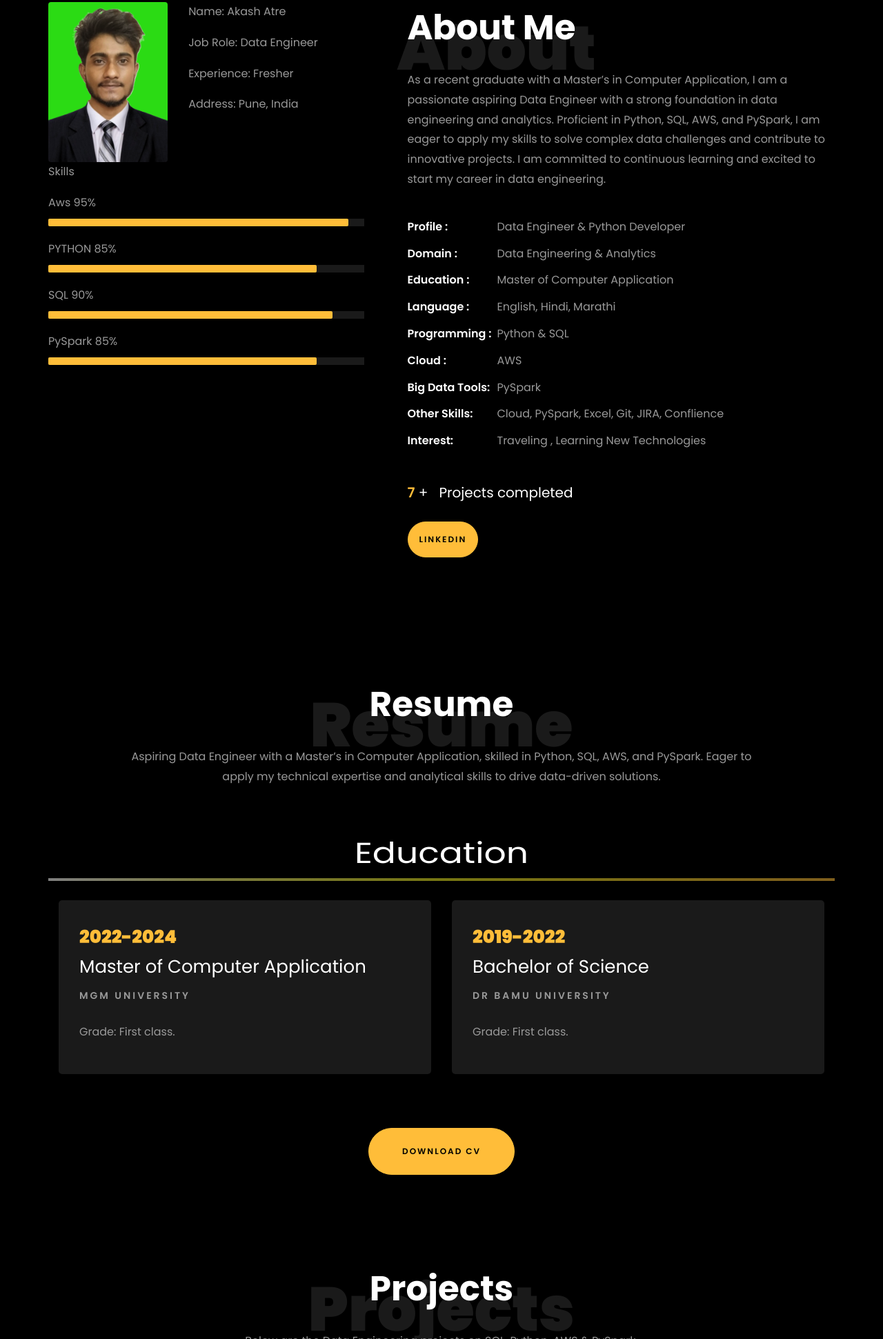
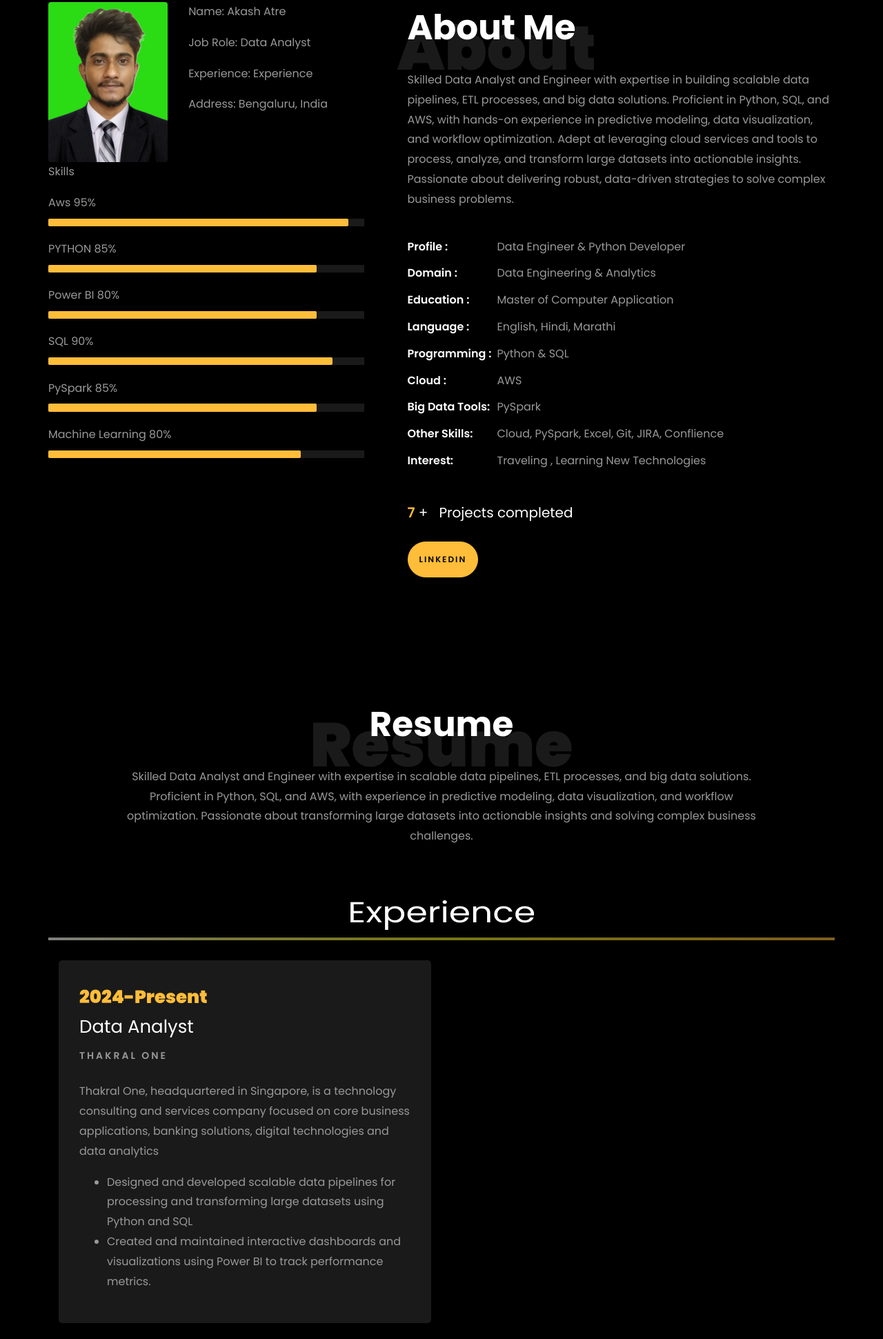
Before and after one commit to akashatre/akashatre.github.io, a plain HTML site: page index.html in a window 1280 px wide. Shown: the part 859-2800 px from the top of the page at 69% size. Drawn offline with Linux system fonts and the light colour scheme; animation ran at ten frames a second; files whose address does not match are found by name.

Commit message:
Update index.html

```diff
--- a/index.html
+++ b/index.html
@@ -159,8 +159,8 @@
 
 						// Create an array of typing text
 						const typingTexts = [
-						'Data Engineer  ',
-						'Python Developer  '
+						'Data Analyst  ',
+						'Data Engineer  '
 						];
 
 						// Create a function to display the typing animation for a given text
@@ -186,9 +186,8 @@
 
 						<br>
 						<br>
-			            <h2>A Data Engineer</h2>
-						<!-- <h2 class="d-flex" style="margin-bottom: 0">With over 5 years of experience</h2> -->
-						<!-- <br> -->
+			            <h2>A Data Analyst </h2>
+
 			            <p><a href="https://github.com/akashatre" class="btn btn-primary py-3 px-4">My works</a> </p>
 		            </div>
 		          </div>
@@ -218,9 +217,9 @@
 									<div class="col-sm-6 col-md-7">
 									  <div class="about-info">
 										<p><span class="title-s">Name: </span> <span>Akash Atre</span></p>
-										<p><span class="title-s">Job Role: </span> <span>Data Engineer</span></p>
-										<p><span class="title-s">Experience: </span> <span>Fresher</span></p>
-										<p><span class="title-s">Address: </span> <span>Pune, India</span></p>
+										<p><span class="title-s">Job Role: </span> <span>Data Analyst</span></p>
+										<p><span class="title-s">Experience: </span> <span>Experience</span></p>
+										<p><span class="title-s">Address: </span> <span>Bengaluru, India</span></p>
 									  </div>
 									</div>
 								  </div>
@@ -239,6 +238,11 @@
 											aria-valuemax="100"></div>
 									</div>
 
+									<span>Power BI</span> <span class="pull-right">80%</span>
+									<div class="progress">
+										<div class="progress-bar" role="progressbar" style="width: 85%" aria-valuenow="85" aria-valuemin="0"
+											aria-valuemax="100"></div>
+									</div>
 									<span>SQL</span> <span class="pull-right">90%</span>
 									<div class="progress">
 										<div class="progress-bar" role="progressbar" style="width: 90%" aria-valuenow="90" aria-valuemin="0"
@@ -251,11 +255,11 @@
 											aria-valuemax="100"></div>
 									</div>
 
-									<!-- <span>Machine Learning</span> <span class="pull-right">80%</span>
+									 <span>Machine Learning</span> <span class="pull-right">80%</span>
 									<div class="progress">
 										<div class="progress-bar" role="progressbar" style="width: 80%" aria-valuenow="80" aria-valuemin="0"
-											aria-valuemax="100"></div> -->
-									<!-- </div> -->
+											aria-valuemax="100"></div>
+									 </div>
 								</div>
 							</div>
 						</div>
@@ -268,10 +272,12 @@
 								<h1 class="big">About</h1>
 								<h2 class="mb-4">About Me</h2>
 
-								<p>As a recent graduate with a Master’s in Computer Application, I am a passionate aspiring Data Engineer with
-									a strong foundation in data engineering and analytics. Proficient in Python, SQL, AWS, and PySpark,
-									I am eager to apply my skills to solve complex data challenges and contribute to innovative projects.
-									I am committed to continuous learning and excited to start my career in data engineering.</p>
+								<p>Skilled Data Analyst and Engineer with expertise in building scalable data pipelines, ETL processes, and big data
+solutions. Proficient in Python, SQL, and AWS, with hands-on experience in predictive modeling, data
+visualization, and workflow optimization. Adept at leveraging cloud services and tools to process, analyze, and
+transform large datasets into actionable insights. Passionate about delivering robust, data-driven strategies to solve
+complex business problems.
+</p>
 								<ul class="about-info mt-4 px-md-0 px-2">
 									<li class="d-flex"><span>Profile     :</span> <span>Data Engineer &amp; Python Developer</span></li>
 									<li class="d-flex"><span>Domain      :</span> <span>Data Engineering  &amp; Analytics</span></li>
@@ -312,53 +318,40 @@
           <div class="col-md-10 heading-section text-center ftco-animate">
           	<h1 class="big big-2">Resume</h1>
             <h2 class="mb-4">Resume</h2>
-            <p>Aspiring Data Engineer with a Master’s in Computer Application, skilled in Python, SQL, AWS, and PySpark.
-				Eager to apply my technical expertise and analytical skills to drive data-driven solutions.</p>
+            <p>Skilled Data Analyst and Engineer with expertise in scalable data pipelines, ETL processes, and big data solutions. Proficient in Python, SQL, and AWS, with experience in predictive modeling, data visualization, and workflow optimization.
+				Passionate about transforming large datasets into actionable insights and solving complex business challenges.</p>
           </div>
         </div>
-<!--
+
 		<div class="row">
 			<h1 class="big-4">Experience</h1>
 			<div class="underline"></div>
 		</div>
 		<br>
-		 -->
-		<!-- <div class="row">
+
+		<div class="row">
 				<div class="col-md-6">
 					<div class="resume-wrap ftco-animate">
-						<span class="date">2021-Present</span>
-						<h2>Senior Data Analyst</h2>
-						<span class="position">Merkle</span>
-						<p class="mt-4">Merkle, a leading CXM and media company with over 10K+ professionals globally. It's a part of Dentsu International.
-							<ul>
-								<li>Analysed ad campaigns, clickstream, and customer surveys data, identified an increasing demand and launched a strategic product line.</li>
-								<li>Developed time series forecasting models to predict sales and optimize marketing budgets, got model performance of 92%.</li>
-								<li>Designed and executed A/B tests, performed rigorous statistical analysis. Led to 20% MoM increase in the conversion rate.</li>
+						<span class="date">2024-Present</span>
+						<h2>Data Analyst</h2>
+						<span class="position">Thakral One</span>
+						<p class="mt-4">Thakral One, headquartered in Singapore, is a technology consulting and services company focused on core business applications,
+							banking solutions, digital technologies and data analytics		<ul>
+								<li>Designed and developed scalable data pipelines for processing and transforming large datasets using Python and SQL</li>
+								<li>Created and maintained interactive dashboards and visualizations using Power BI to track performance metrics.</li>
+
 							</ul>
 						</p>
 					</div>
 
 				</div>
 
-				<div class="col-md-6">
-					<div class="resume-wrap ftco-animate">
-						<span class="date">2018-2021</span>
-						<h2>Senior Data Analyst</h2>
-						<span class="position">iQuanti</span>
-						<p class="mt-4">iQuanti is a data-driven digital marketing analytics and solutions company, helps top 100 global brands.
-							<ul>
-								<li>Performed in-depth market research and analysis to create online pages. Resulted in ~100% website growth and 30% increase in conversion rate YoY.</li>
-								<li>Delivered multiple training and mentorship sessions on analytical tools like SQL, MS Excel, Power BI, Tableau and Python.</li>
-								<li>Performed migration and enhancements for merchandising dashboard, involved data integration and its feature improvement.</li>
-							</ul>
-						</p>
-					</div>
 
 				</div>
 			</div>
 
 		<br>
-		<br> -->
+		<br>
 
 		<div class="row">
 			<h1 class="big-4">Education</h1>
@@ -388,7 +381,7 @@
 
     		<div class="row justify-content-center mt-5">
     			<div class="col-md-6 text-center ftco-animate">
-    				<p><a href="https://drive.google.com/file/d/1uL4X75sC1CKud5tmbwCMBXQhycrDlFoK/view?usp=drive_link" class="btn btn-primary py-4 px-5">Download CV</a></p>
+    				<p><a href="https://drive.google.com/file/d/14ahVsI7Z_BAmQBa1Y6vOIFHQAYhRFojo/view?usp=sharing" class="btn btn-primary py-4 px-5">Download CV</a></p>
     			</div>
     		</div>
     	</div>
@@ -441,30 +434,7 @@
           </div>
         </div>
 	<br>
-		<!-- added justify-content-center to center align the last two projects -->
-		<!-- <div class="row d-flex justify-content-center">
-			<div class="col-md-4 d-flex ftco-animate">
-				<div class="blog-entry justify-content-end">
-				<a href="https://github.com/rishabhnmishra/sales_forecasting/tree/main" class="block-20 zoom-effect" style="background-image: url('images/proj_4.jpg');">
-				</a>
-				<div class="text mt-3 float-right d-block">
 
-				  <h3 class="heading"><a href="https://github.com/rishabhnmishra/sales_forecasting/tree/main">Sales Forecast- Time Series Forecasting</a></h3>
-				  <p>Used multiple machine learning models to forecast sales (retail store) and performed time series analysis.</p>
-				</div>
-			  </div>
-			</div> -->
-			<!-- <div class="col-md-4 d-flex ftco-animate">
-				<div class="blog-entry justify-content-end">
-				<a href="https://github.com/rishabhnmishra/customer_segmentation/blob/main/Customer_Segmentation-final.ipynb" class="block-20 zoom-effect" style="background-image: url('images/proj_5.jpg');">
-				</a>
-				<div class="text mt-3 float-right d-block">
-
-				  <h3 class="heading"><a href="https://github.com/rishabhnmishra/customer_segmentation/blob/main/Customer_Segmentation-final.ipynb">Customer Segmentation using clustering model</a></h3>
-				  <p>Developed a ML model to give various recommendations of financial products &amp; services on target customer groups.</p>
-				</div>
-			  </div>
-			</div> -->
 		 </div>
 	  </div>
     </section>
@@ -488,22 +458,7 @@
               </div>
             </div>
           </div>
-          <!-- <div class="col-md d-flex justify-content-center counter-wrap ftco-animate">
-            <div class="block-18">
-              <div class="text">
-                <strong class="number" data-number="1000">0</strong>
-                <span>Mentored Students</span>
-              </div>
-            </div>
-          </div> -->
-          <!-- <div class="col-md d-flex justify-content-center counter-wrap ftco-animate">
-            <div class="block-18">
-              <div class="text">
-                <strong class="number" data-number="500">0</strong>
-                <span>Cups of coffee</span>
-              </div>
-            </div>
-          </div> -->
+
         </div>
       </div>
 
@@ -559,7 +514,7 @@
           			<span class="icon-paper-plane"></span>
           		</div>
           		<h3 class="mb-4">Email Address</h3>
-	            <p><a href="mailto:info@yoursite.com">akashatre123@gmail.com</a></p>
+	            <p><a href="akashatre123@gmail.com">akashatre123@gmail.com</a></p>
 	          </div>
           </div>
           <div class="col-md-6 col-lg-3 d-flex ftco-animate">
@@ -568,7 +523,7 @@
           			<span class="icon-globe"></span>
           		</div>
           		<h3 class="mb-4">Download Resume</h3>
-	            <p><a href="https://drive.google.com/file/d/1uL4X75sC1CKud5tmbwCMBXQhycrDlFoK/view?usp=drive_link">resumelink</a></p>
+	            <p><a href="https://drive.google.com/file/d/14ahVsI7Z_BAmQBa1Y6vOIFHQAYhRFojo/view?usp=sharing">resumelink</a></p>
 	          </div>
           </div>
 
@@ -583,11 +538,8 @@
 				<br>
 					<ul class="ftco-footer-social list-unstyled d-flex justify-content-center align-items-center mb-0">
 					  <li class="ftco-animate normal-txt">Find me on  </li>
-					  <!-- <li class="ftco-animate"><a href="https://www.youtube.com/@RishabhMishraOfficial"><span class="icon-youtube"></span></a></li> -->
 					  <li class="ftco-animate"><a href="https://www.linkedin.com/in/akash-atre-a264b0243"><span class="icon-linkedin"></span></a></li>
-					  <!-- <li class="ftco-animate"><a href="https://twitter.com/rishabhnmishra"><span class="icon-twitter"></span></a></li> -->
-					  <!-- <li class="ftco-animate"><a href="https://twitter.com/rishabhnmishra"><span class="icon-facebook"></span></a></li> -->
-				      <li class="ftco-animate"><a href="https://www.instagram.com/akashatre01/"><span class="icon-instagram"></span></a></li>
+					  <li class="ftco-animate"><a href="https://www.instagram.com/akashatre01/"><span class="icon-instagram"></span></a></li>
 					</ul>
 				<br>
 		   </div>
@@ -602,7 +554,7 @@
 		  <div class="row">
 			<div class="col-md-12 text-center">
 
-			  <p><!-- Link back to Colorlib can't be removed. Template is licensed under CC BY 3.0. -->
+			  <p>
 	Copyright &copy;<script>document.write(new Date().getFullYear());</script> All rights reserved </a>
 	<!-- Link back to Colorlib can't be removed. Template is licensed under CC BY 3.0. --></p>
 			</div>
```
